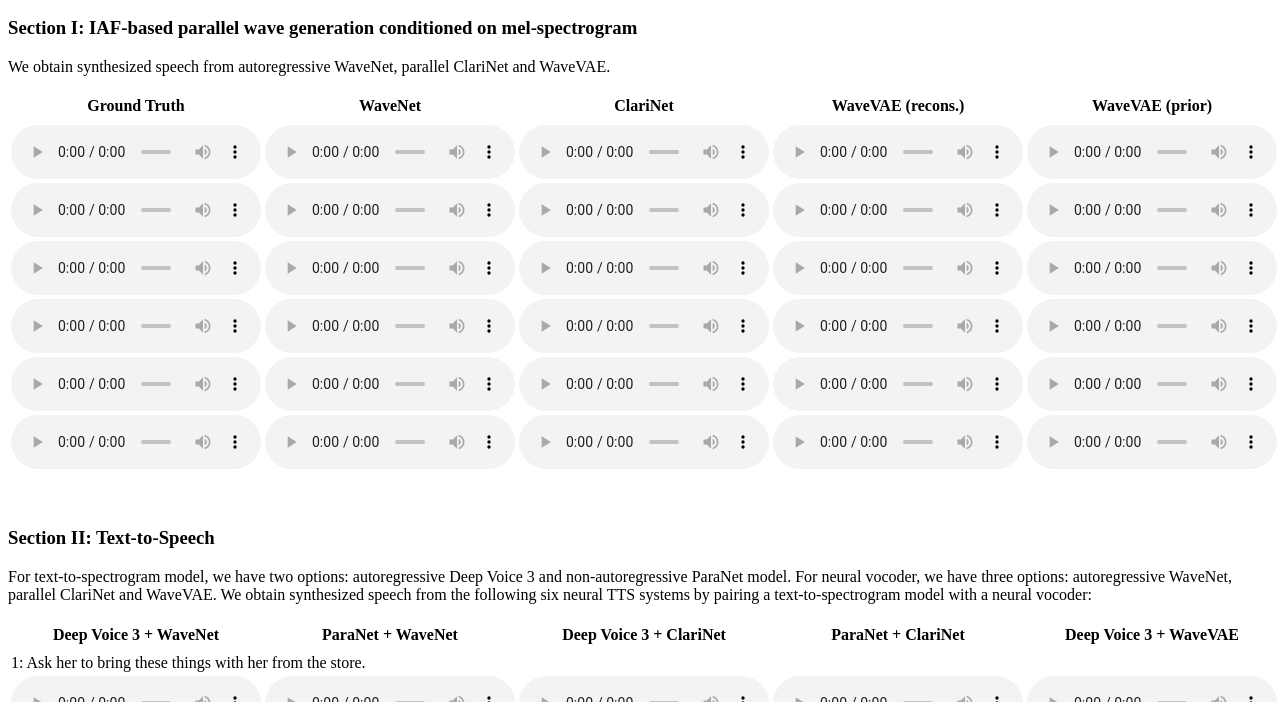
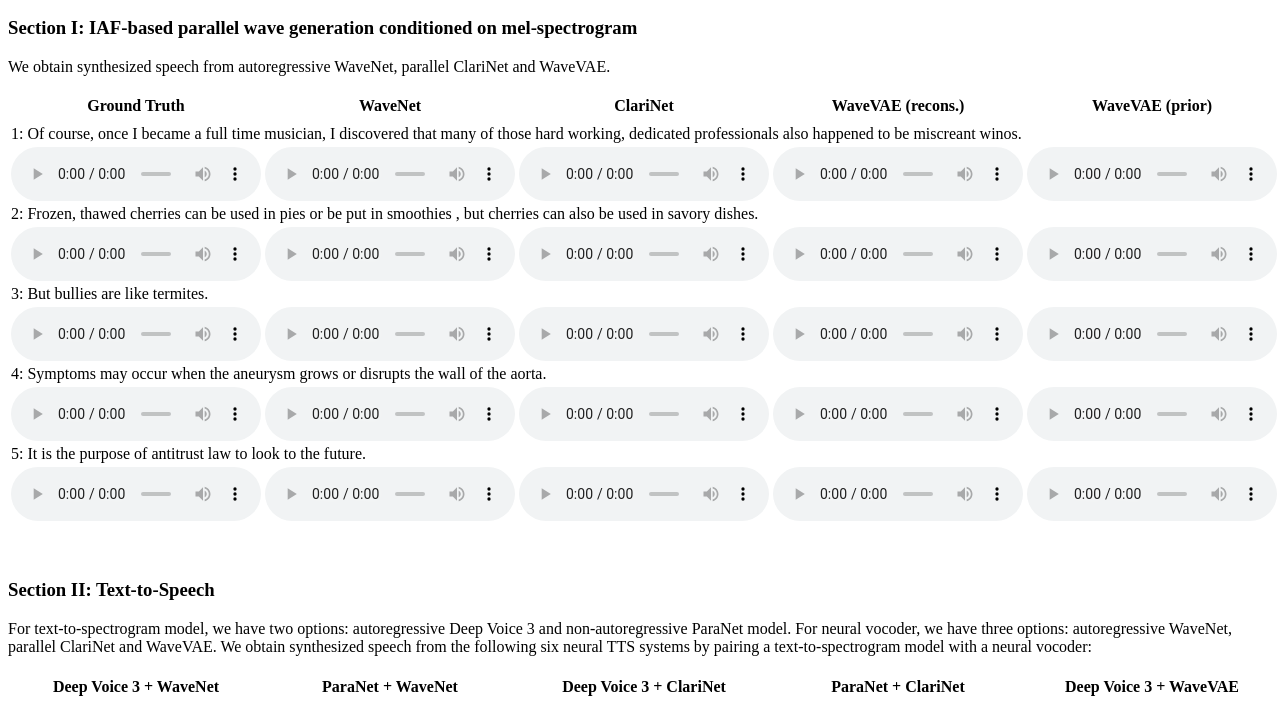
Before and after one commit to parallel-neural-tts-demo/parallel-neural-tts-demo.github.io, a plain HTML site: page index.html in a window 1280 px wide. Shown: the part 38-740 px from the top of the page. Drawn offline with Linux system fonts and the light colour scheme.

Commit message:
add text for Section I

```diff
--- a/index.html
+++ b/index.html
@@ -26,11 +26,17 @@
         <tr></tr>
         <tr></tr>
         <tr>
+          <td colspan="4"><span>1: Of course, once I became a full time musician, I discovered that many of those hard working, dedicated professionals also happened to be miscreant winos.</td></span>
+        </tr>
+        <tr>
           <td><audio controls style="width: 250px;"><source src="samples/vocoder/groundtruth/u1.wav" type="audio/wav"></audio></td>
           <td><audio controls style="width: 250px;"><source src="samples/vocoder/wavenet/u1.wav" type="audio/wav"></audio></td>
           <td><audio controls style="width: 250px;"><source src="samples/vocoder/clarinet/u1.wav" type="audio/wav"></audio></td>
           <td><audio controls style="width: 250px;"><source src="samples/vocoder/wavevae_recons/u1.wav" type="audio/wav"></audio></td>
           <td><audio controls style="width: 250px;"><source src="samples/vocoder/wavevae/u1.wav" type="audio/wav"></audio></td>
+        </tr>
+        <tr>
+          <td colspan="4"><span>2: Frozen, thawed cherries can be used in pies or be put in smoothies , but cherries can also be used in savory dishes.</td></span>
         </tr>
         <tr>
           <td><audio controls style="width: 250px;"><source src="samples/vocoder/groundtruth/u2.wav" type="audio/wav"></audio></td>
@@ -40,11 +46,17 @@
           <td><audio controls style="width: 250px;"><source src="samples/vocoder/wavevae/u2.wav" type="audio/wav"></audio></td>
         </tr>
         <tr>
+          <td colspan="4"><span>3: But bullies are like termites.</td></span>
+        </tr>
+        <tr>
           <td><audio controls style="width: 250px;"><source src="samples/vocoder/groundtruth/u3.wav" type="audio/wav"></audio></td>
           <td><audio controls style="width: 250px;"><source src="samples/vocoder/wavenet/u3.wav" type="audio/wav"></audio></td>
           <td><audio controls style="width: 250px;"><source src="samples/vocoder/clarinet/u3.wav" type="audio/wav"></audio></td>
           <td><audio controls style="width: 250px;"><source src="samples/vocoder/wavevae_recons/u3.wav" type="audio/wav"></audio></td>
           <td><audio controls style="width: 250px;"><source src="samples/vocoder/wavevae/u3.wav" type="audio/wav"></audio></td>
+        </tr>
+        <tr>
+          <td colspan="4"><span>4: Symptoms may occur when the aneurysm grows or disrupts the wall of the aorta.</td></span>
         </tr>
         <tr>
           <td><audio controls style="width: 250px;"><source src="samples/vocoder/groundtruth/u4.wav" type="audio/wav"></audio></td>
@@ -54,11 +66,17 @@
           <td><audio controls style="width: 250px;"><source src="samples/vocoder/wavevae/u4.wav" type="audio/wav"></audio></td>
         </tr>
         <tr>
+          <td colspan="4"><span>5: It is the purpose of antitrust law to look to the future.</td></span>
+        </tr>
+        <tr>
           <td><audio controls style="width: 250px;"><source src="samples/vocoder/groundtruth/u5.wav" type="audio/wav"></audio></td>
           <td><audio controls style="width: 250px;"><source src="samples/vocoder/wavenet/u5.wav" type="audio/wav"></audio></td>
           <td><audio controls style="width: 250px;"><source src="samples/vocoder/clarinet/u5.wav" type="audio/wav"></audio></td>
           <td><audio controls style="width: 250px;"><source src="samples/vocoder/wavevae_recons/u5.wav" type="audio/wav"></audio></td>
           <td><audio controls style="width: 250px;"><source src="samples/vocoder/wavevae/u5.wav" type="audio/wav"></audio></td>
+        </tr>
+<!--         <tr>
+          <td colspan="4"><span>6: Others are students or workers involved in some way with agriculture.</td></span>
         </tr>
         <tr>
           <td><audio controls style="width: 250px;"><source src="samples/vocoder/groundtruth/u6.wav" type="audio/wav"></audio></td>
@@ -66,7 +84,7 @@
           <td><audio controls style="width: 250px;"><source src="samples/vocoder/clarinet/u6.wav" type="audio/wav"></audio></td>
           <td><audio controls style="width: 250px;"><source src="samples/vocoder/wavevae_recons/u6.wav" type="audio/wav"></audio></td>
           <td><audio controls style="width: 250px;"><source src="samples/vocoder/wavevae/u6.wav" type="audio/wav"></audio></td>
-        </tr>
+        </tr> -->
       </tbody>
     </table>
 
```
